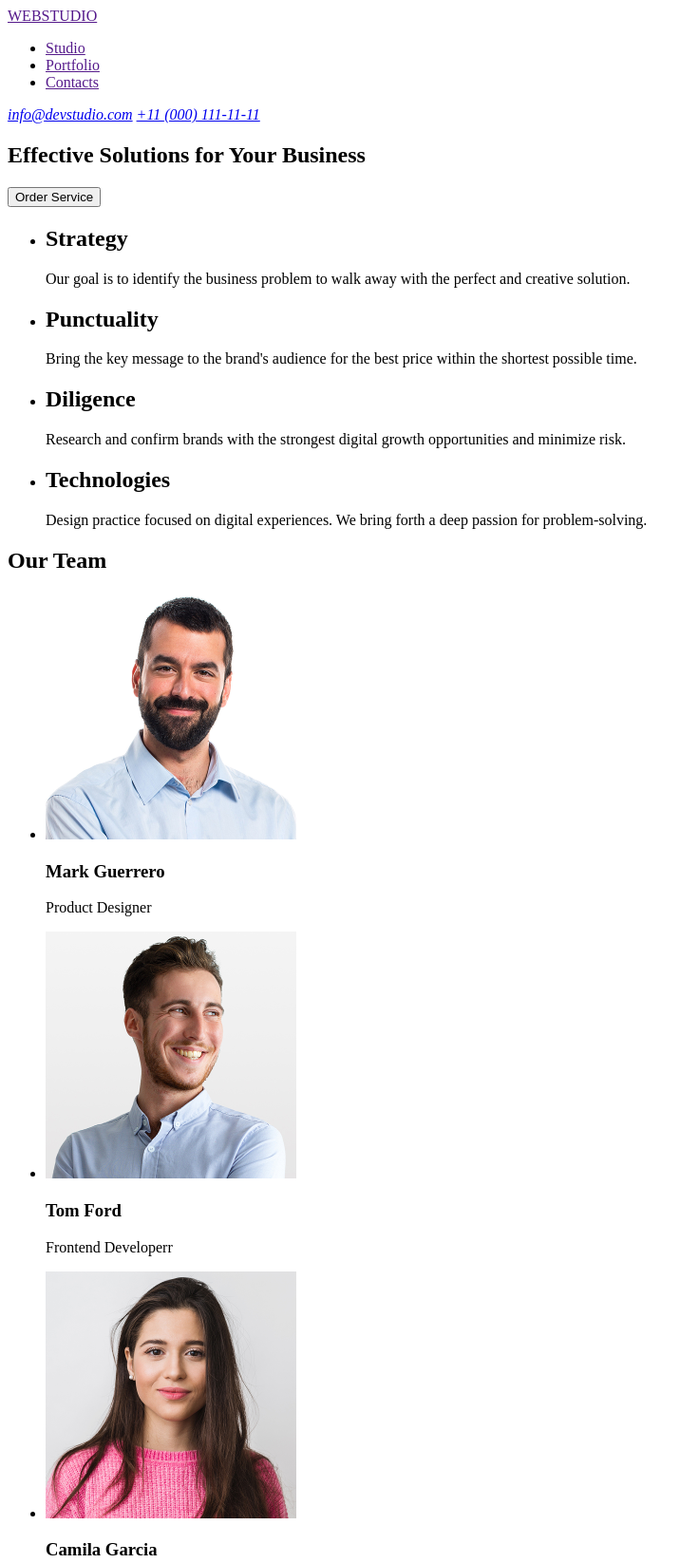
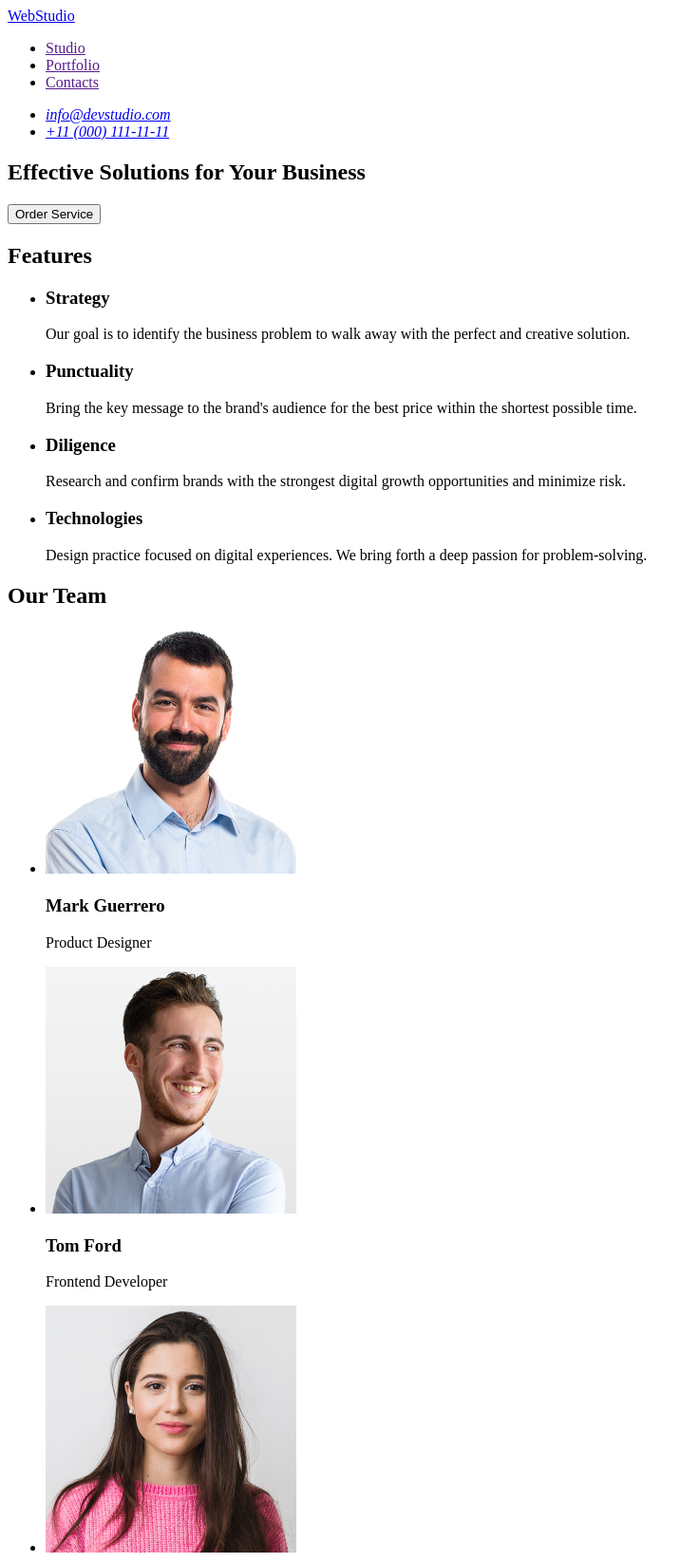
Before and after one commit to Stepan-Parobok/goit-markup-hw-01, a plain HTML site: page index.html in a window 1280 px wide. Shown: the top 1646 px of the page at 95% size, without its empty margins (0-736 px from the left). Drawn offline with Linux system fonts and the light colour scheme.

Commit message:
fixed mistakes

```diff
--- a/index.html
+++ b/index.html
@@ -8,8 +8,8 @@
 <body>
     <header>
 
-     <a href="">WEBSTUDIO</a>
      <nav>
+      <a href="./index.html">WebStudio</a>
       <ul>
          <li><a href="">Studio</a></li>
          <li><a href="">Portfolio</a></li>
@@ -17,8 +17,10 @@
       </ul>
      </nav>
      <address>
-        <a href="mailto:info@devstudio.com">info@devstudio.com</a>
-        <a href="tel:+11(000)111-11-11">+11 (000) 111-11-11</a>
+      <ul>
+         <li><a href="mailto:info@devstudio.com">info@devstudio.com</a></li>
+         <li><a href="tel:+11(000)111-11-11">+11 (000) 111-11-11</a></li>
+      </ul>
      </address>
 
     </header>
@@ -28,24 +30,25 @@
         <button type="button">Order Service</button>
      </section>
      <section>
+      <h2>Features</h2>
      <ul>
         <li>
-         <h2>Strategy</h2>
+         <h3>Strategy</h3>
          <p>Our goal is to identify the business problem to walk away with the perfect and creative solution. </p>
         </li>
 
         <li>
-         <h2>Punctuality</h2>
+         <h3>Punctuality</h3>
          <p>Bring the key message to the brand's audience for the best price within the shortest possible time.</p>
         </li>
 
         <li>
-         <h2>Diligence</h2>
+         <h3>Diligence</h3>
          <p>Research and confirm brands with the strongest digital growth opportunities and minimize risk.</p>
         </li>
 
         <li>
-         <h2>Technologies</h2>
+         <h3>Technologies</h3>
          <p>Design practice focused on digital experiences. We bring forth a deep passion for problem-solving.</p>
         </li>
      </ul>
@@ -54,7 +57,7 @@
         <h2>Our Team</h2>
      <ul>
         <li>
-            <img src="images/img-3.jpg" alt="чоловік з чорним волоссям та бородою,що усміхається"
+            <img src="./images/img-3.jpg" alt="чоловік з чорним волоссям та бородою,що усміхається"
             width="264"
             height="260"
             />
@@ -62,15 +65,15 @@
             <p>Product Designer</p>
          </li>
         <li>
-            <img src="images/img-2.jpg" alt="світловолосий чоловік, що дивиться ліворуч та усміхається"
+            <img src="./images/img-2.jpg" alt="світловолосий чоловік, що дивиться ліворуч та усміхається"
             width="264"
             height="260"
             />
             <h3>Tom Ford</h3>
-            <p>Frontend Developerr</p>
+            <p>Frontend Developer</p>
          </li>
         <li>
-            <img src="images/img-1.jpg" alt="дівчина з довгим волоссям в рожевій кофті"
+            <img src="./images/img-1.jpg" alt="дівчина з довгим волоссям в рожевій кофті"
             width="264"
             height="260"
             />
@@ -78,7 +81,7 @@
             <p>Marketing</p>
          </li>
         <li>
-            <img src="images/img.jpg" alt="чоловік у сірому светрі, що усміхається"
+            <img src="./images/img.jpg" alt="чоловік у сірому светрі, що усміхається"
              width="264"
              height="260"
              />
@@ -89,7 +92,7 @@
      </section>
     </main>
     <footer>
-        <a href="">WEBSTUDIO</a>
+        <a href="./index.html">WebStudio</a>
         <p>Increase the flow of customers and sales for your business with digital marketing & growth solutions.</p>
 
      </footer>
```
